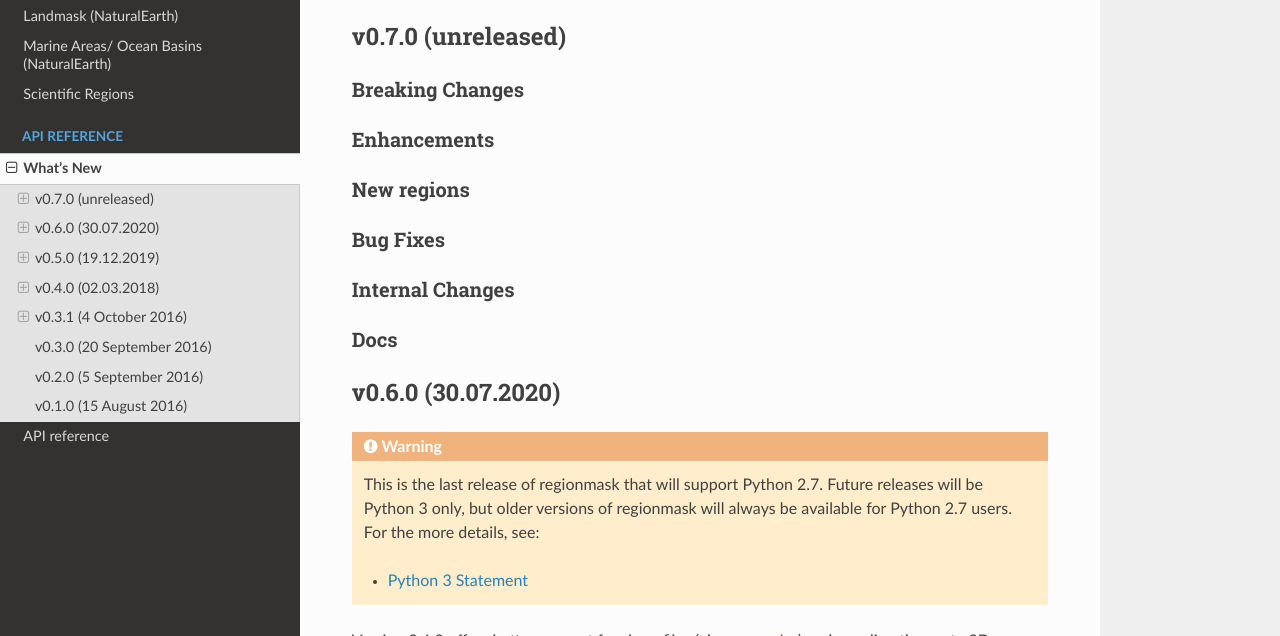
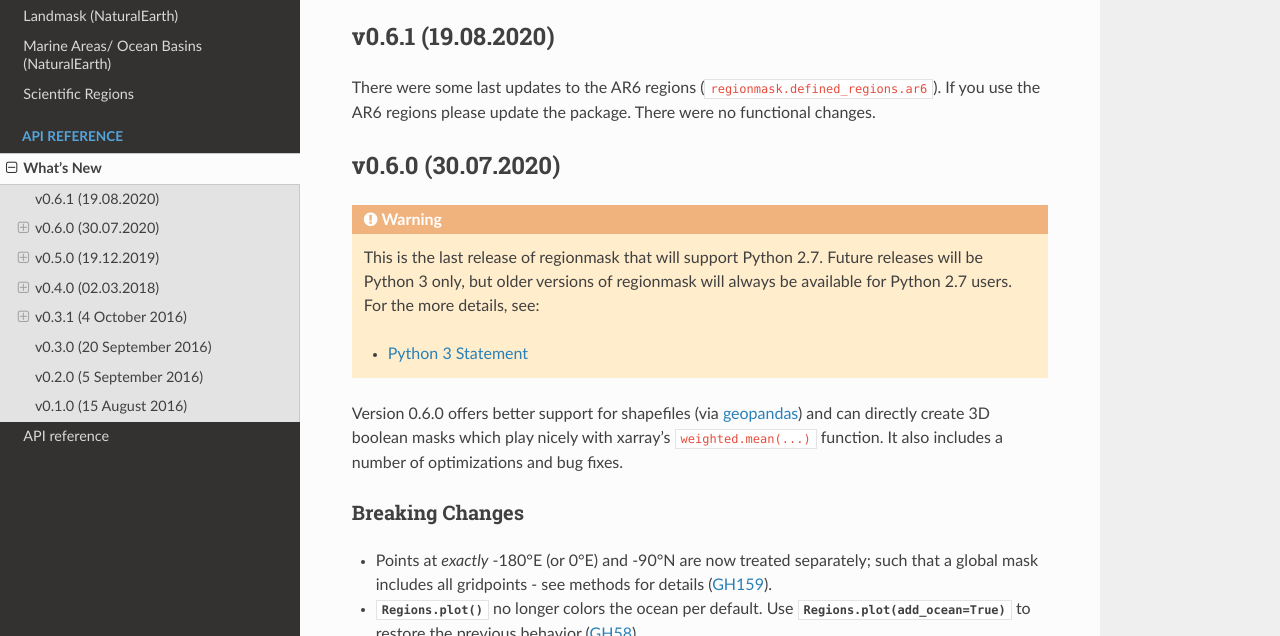
Before and after one commit to regionmask/regionmask, a Sphinx documentation site: the page built from docs/whats_new.rst, in a window 1280 px wide and 900 px high, cut to the strip 264-900 px from the top of the window. Built offline with Sphinx 7.4.7 and the Read the Docs theme 2.0.0, drawn with Linux system fonts in a browser that asks for light colours; pages that are not in the unit, such as notebooks, are missing from menus.

Commit message:
update docs

```diff
--- a/docs/whats_new.rst
+++ b/docs/whats_new.rst
@@ -8,28 +8,13 @@ What's New
 
     import regionmask
 
-.. _whats-new.0.7.0:
+.. _whats-new.0.6.1:
 
-v0.7.0 (unreleased)
+v0.6.1 (19.08.2020)
 -------------------
 
-Breaking Changes
-~~~~~~~~~~~~~~~~
-
-Enhancements
-~~~~~~~~~~~~
-
-New regions
-~~~~~~~~~~~
-
-Bug Fixes
-~~~~~~~~~
-
-Internal Changes
-~~~~~~~~~~~~~~~~
-
-Docs
-~~~~
+There were some last updates to the AR6 regions (``regionmask.defined_regions.ar6``).
+If you use the AR6 regions please update the package. There were no functional changes.
 
 v0.6.0 (30.07.2020)
 -------------------
@@ -118,7 +103,6 @@ Docs
   small adjustments to the docs (:pull:`125`).
 - Set ``mpl.rcParams["savefig.bbox"] = "tight"`` in ``docs/defined_*.rst`` to avoid
   spurious borders in the map plots (:issue:`112`).
-
 
 v0.5.0 (19.12.2019)
 -------------------
```
Also changed, not shown: docs/defined_scientific.rst (+5 -4 lines).
